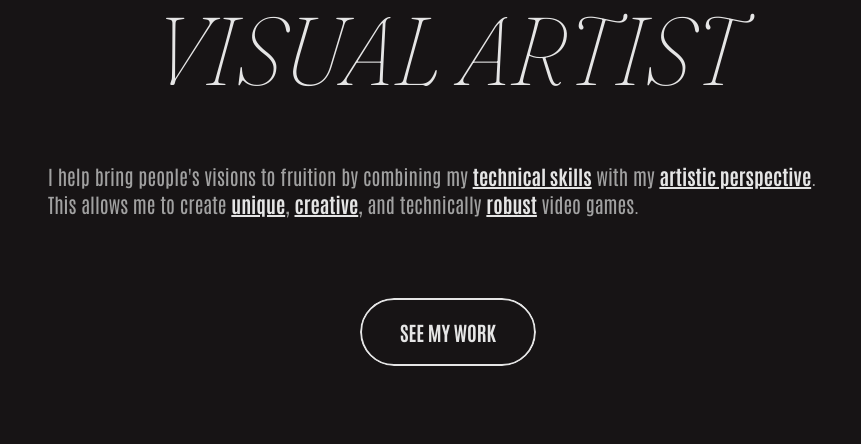
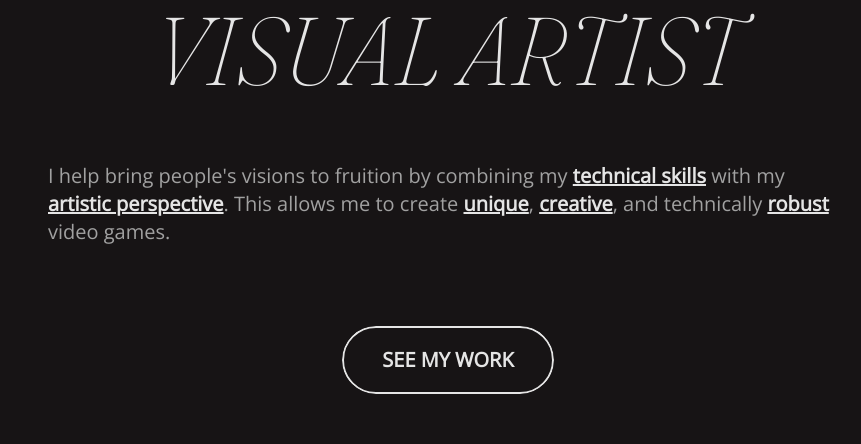
Before and after one commit to vpmattei/vinicius_mattei_portfolio, a Next.js app: page / in a window 1280 px wide. Shown: the part 1146-1590 px from the top of the page, without its empty margins (192-1053 px from the left). Built offline with nearby package versions, Linux system fonts and the light colour scheme.

Commit message:
Fixed light mode font being different than dark mode

```diff
--- a/app/global.css
+++ b/app/global.css
@@ -69,50 +69,26 @@
 }
 
 ::selection {
-  background-color: #c82c5e;
-  color: #f8fff6;
+  background-color: #f3477d;
+  color: #e8ffe0;
 }
 
 :root {
-  --sh-class: #2d5e9d;
-  --sh-identifier: #354150;
+  --sh-class: #4c97f8;
+  --sh-identifier: #white;
   --sh-sign: #8996a3;
-  --sh-string: #007f7a;
-  --sh-keyword: #e02518;
+  --sh-string: #0fa295;
+  --sh-keyword: #f47067;
   --sh-comment: #a19595;
   --sh-jsxliterals: #6266d1;
   --sh-property: #e25a1c;
   --sh-entity: #e25a1c;
 }
 
-@media (prefers-color-scheme: dark) {
-  ::selection {
-    background-color: #f3477d;
-    color: #e8ffe0;
-  }
-  :root {
-    --sh-class: #4c97f8;
-    --sh-identifier: white;
-    --sh-keyword: #f47067;
-    --sh-string: #0fa295;
-  }
-  html {
-    color-scheme: dark;
-    font-family: "Poppins";
-  }
-}
-
-/* If the user prefers light mode,
-we still enforce color-scheme: dark, despite the user preference */
-@media (prefers-color-scheme: light) {
-  html {
-    color-scheme: dark;
-    font-family: "Antonio";
-  }
-}
-
 html {
   min-width: 360px;
+  color-scheme: dark;
+  font-family: "Poppins";
 }
 
 .prose {
@@ -256,7 +232,6 @@ html {
   }
 
   .next-work {
-
   }
 }
 
```
